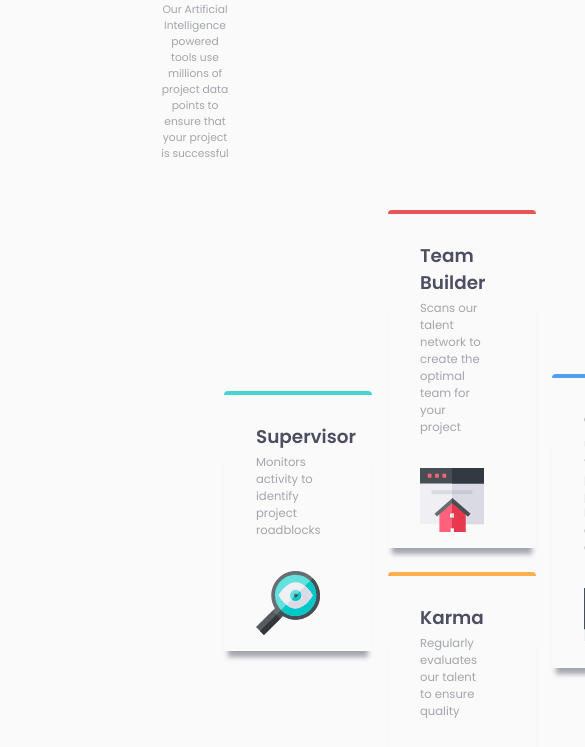
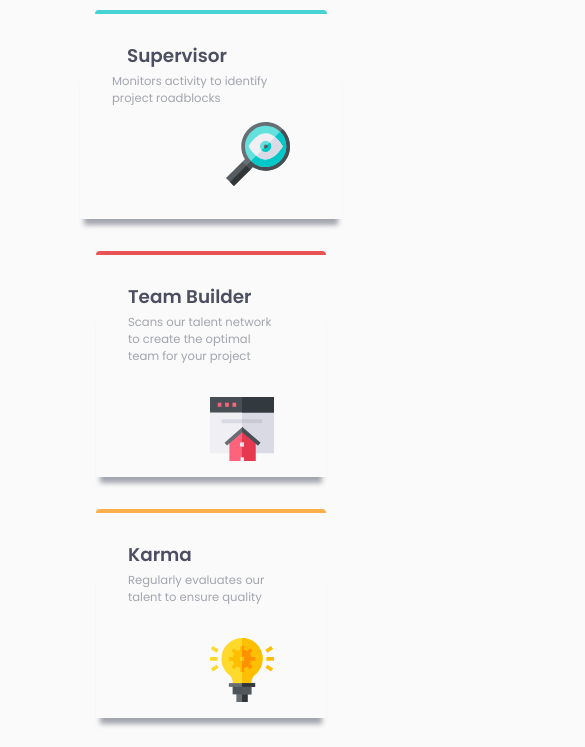
Before and after one commit to thedalto/four-card-feature-section-master, a plain HTML site: page index.html in a window 390 px wide. Shown: the part 342-1089 px from the top of the page, 585 px wide, since content can reach past the window. Drawn offline with Linux system fonts and the light colour scheme.

Commit message:
feat
add responsive to layout mobile

```diff
--- a/css/styles.css
+++ b/css/styles.css
@@ -120,22 +120,26 @@ main {
 }
 
 
-@media only screen and (max-width: 375px) {
+@media only screen and (max-width: 415px) {
   body{
-    padding: 5rem 0rem 5rem 0rem;
+    padding: 5rem 1rem ;
   }
 
   main{
     flex-direction: row;
-    display: contents;
-  }
+    display: grid;
 
-  header{
-    padding-bottom: 5rem;
+    padding: 3rem;
   }
 
   .card-description{
     margin-bottom: 2rem;
   }
 
+  .card-title-cal, .card-title-sup{
+
+    margin-left: 15px;
+    margin-right: 15px;
+  }
+
 }
```
